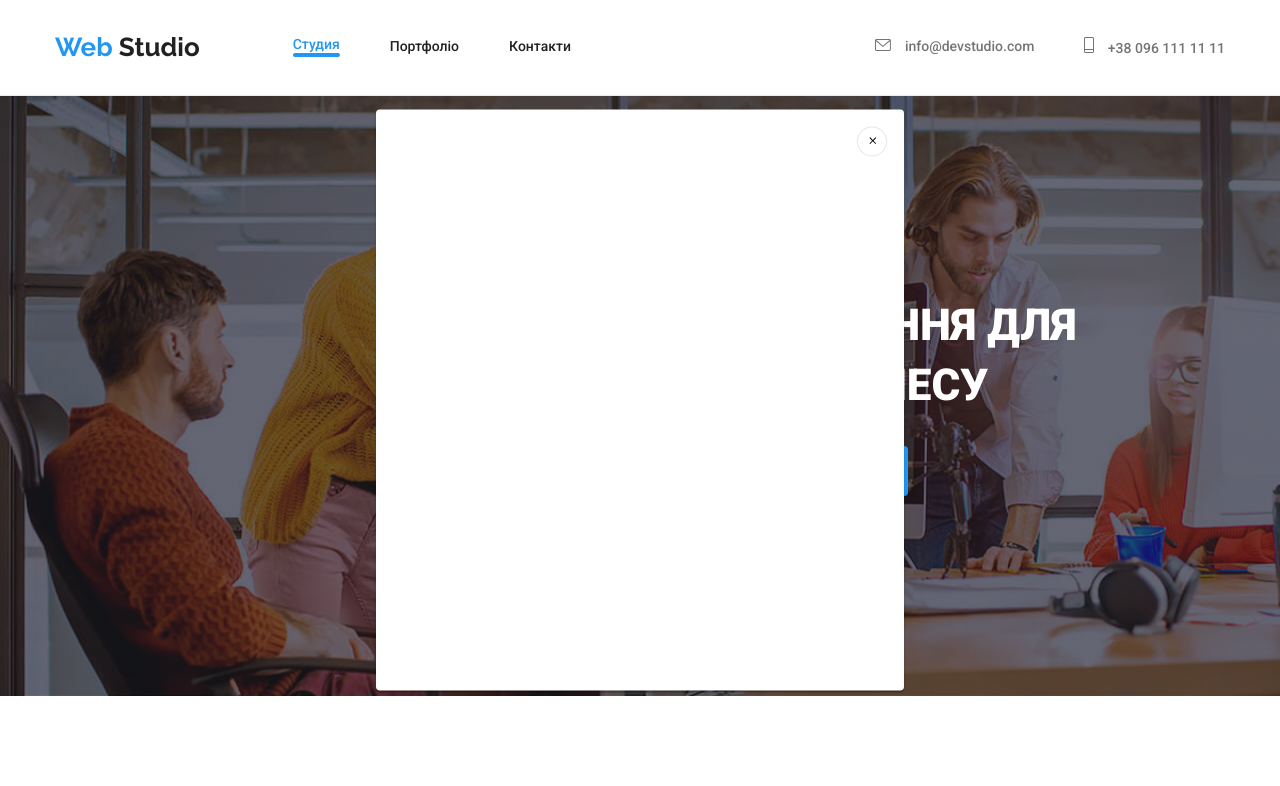
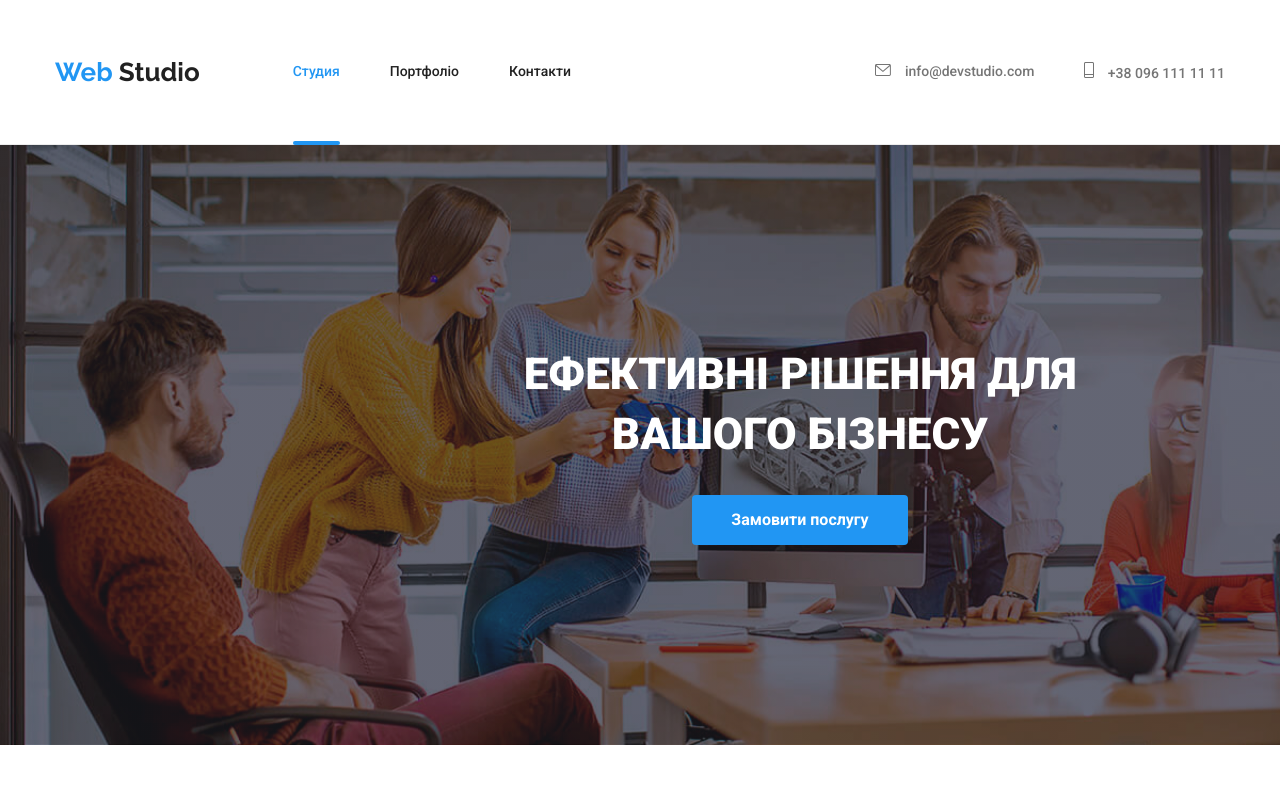
Before and after one commit to Denis-Kochergin/goit-markup-hw-05, a plain HTML site: page index.html in a window 1280 px wide. Shown: the top 786 px of the page. Drawn offline with nearby package versions, Linux system fonts and the light colour scheme; files whose address does not match are found by name.

Commit message:
add hw-05 /сдача

```diff
--- a/css/styles.css
+++ b/css/styles.css
@@ -93,8 +93,8 @@ header {
   font-size: 26px;
   line-height: 1.19;
   text-decoration: none;
-  padding-top: 32px;
-  padding-bottom: 32px;
+  padding-top: 24px;
+  padding-bottom: 24px;
   margin-right: 93px;
   transition: color var(--animation);
 }
@@ -170,22 +170,25 @@ header {
 
 .link.current {
   color: var(--active-color);
+  padding: 32px 0;
   font-family: Roboto;
   font-weight: 500;
   font-size: 14px;
   line-height: 1.14;
   text-decoration: none;
   transition: color var(--animation);
+  position: relative;
+  display: block;
 }
 
 .link.current::after {
   content: '';
   display: block;
   position: absolute;
-  position: relative;
   width: 100%;
   height: 4px;
   border-radius: 2px;
+  bottom: -41%;
   background-color: var(--active-color);
 }
 
@@ -263,7 +266,7 @@ h2 {
   z-index: 1000;
 
 }
-.backdrop .is-hidden{
+.backdrop.is-hidden{
   opacity: 0;
   pointer-events: none;
   visibility: hidden;
```
Also changed, not shown: js/modal.js (renamed from modal.js).
